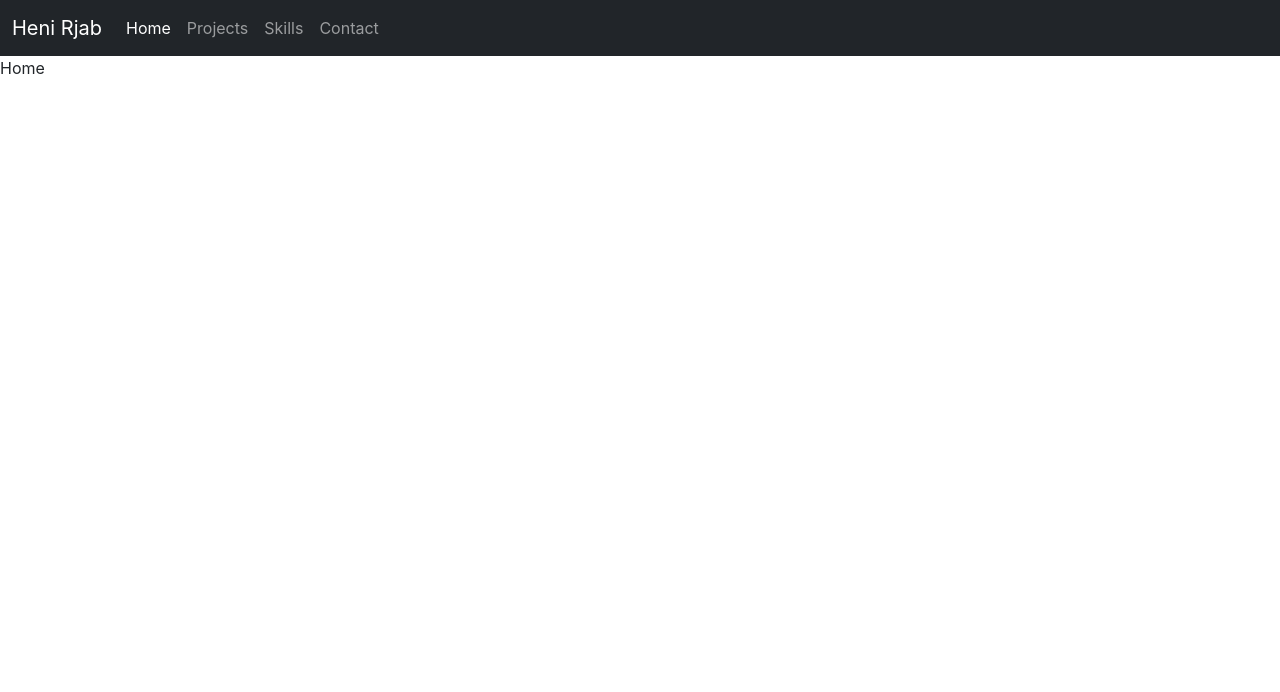
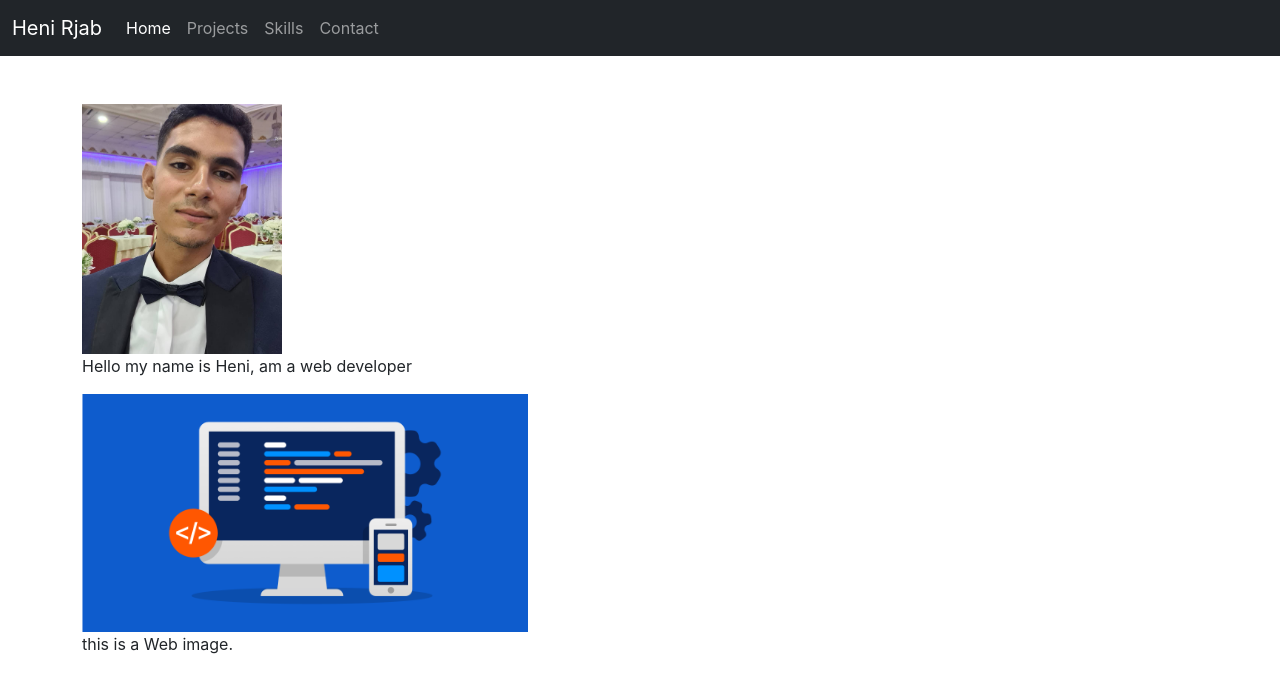
Before and after one commit to HENIIIC/Portfolio, a React (Create React App) app: page / in a window 1280 px wide. Shown: the top 692 px of the page. Built offline with nearby package versions, Linux system fonts and the light colour scheme; the HTML template or start-up script is replaced by a standard one.

Commit message:
add content to the home page

```diff
--- a/src/App.js
+++ b/src/App.js
@@ -7,15 +7,15 @@
 import Skills from './pages/Skills'
 function App() {
   return (
-    <div>
-      <BrowserRouter>
+    <BrowserRouter>
         <NavBar />
+    <div className='container mt-5'>
         <Route exact path= '/' component={Home}/>
         <Route path= '/projects' component={Projects}/>
         <Route path= '/skills' component={Skills}/>
         <Route path= '/contact' component={Contact}/>
+    </div>
       </BrowserRouter>
-    </div>
   );
 }
 
--- a/src/pages/Home.js
+++ b/src/pages/Home.js
@@ -1,8 +1,14 @@
 import React from 'react'
+import devImage from '../images/photo-2.png'
 
 function Home() {
   return (
-    <div>Home</div>
+    <div>
+      <img src="/images/photo-1.jpg" alt="Profile photo" style={{width:200 }}/>
+      <p>Hello my name is Heni, am a web developer</p>
+      <img src={devImage} alt="Web image" style={{width:'40%'}}/>
+      <p>this is a Web image.</p>
+    </div>
   )
 }
 
```
Also changed, not shown: public/images/photo-1.jpg (added), src/images/photo-2.png (added).
